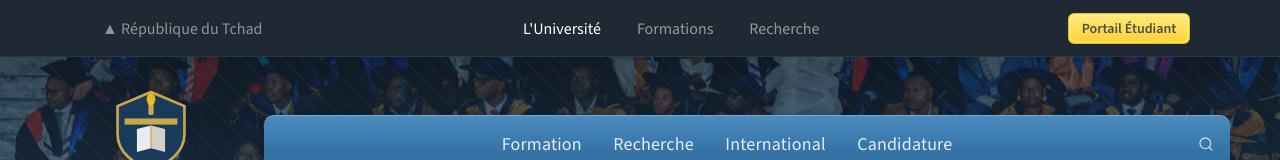
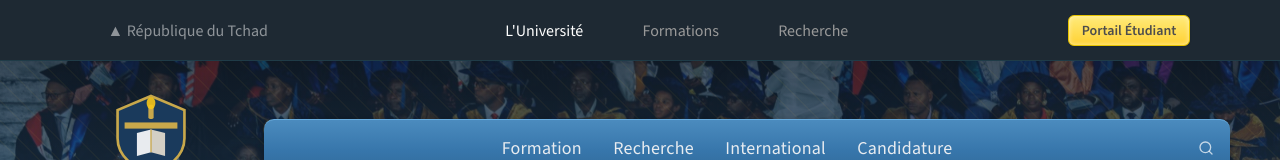
Before and after one commit to Barya696/universite-ndjamena-official-web, a React (Vite) app in the folder frontend/: page / in a window 1280 px wide. Shown: the top 160 px of the page. Built offline with nearby package versions, Linux system fonts and the light colour scheme.

Commit message:
hover effects

```diff
--- a/frontend/src/app/MainLayout.tsx
+++ b/frontend/src/app/MainLayout.tsx
@@ -155,13 +155,28 @@ function TopBarDropdown({
     <div className="relative group flex items-center">
       <a
         href={item.href}
-        className="block whitespace-nowrap transition-colors duration-200 hover:text-white"
-        style={topBarLinkStyle(active)}
+        className="block whitespace-nowrap rounded transition-all duration-200 hover:text-white"
+        style={{
+          ...topBarLinkStyle(active),
+          borderRadius: "6px",
+        }}
+        onMouseEnter={(e) => {
+          const el = e.currentTarget;
+          el.style.color = "#ffffff";
+          el.style.background = "rgba(255,255,255,0.08)";
+        }}
+        onMouseLeave={(e) => {
+          const el = e.currentTarget;
+          el.style.color = active
+            ? BRAND.nav.topBarLinkActive
+            : BRAND.nav.topBarLink;
+          el.style.background = "transparent";
+        }}
       >
         {item.label}
       </a>
 
-      <div className="absolute left-0 top-full pt-1 opacity-0 invisible group-hover:opacity-100 group-hover:visible transition-opacity duration-150 z-50">
+      <div className="absolute left-0 top-full pt-2 opacity-0 invisible group-hover:opacity-100 group-hover:visible transition-opacity duration-150 z-50">
         <div
           className="min-w-[14em] border-t rounded-b overflow-hidden"
           style={{
@@ -489,7 +504,7 @@ export default function MainLayout({ children }: MainLayoutProps) {
                 ▲ République du Tchad
               </div>
 
-              <div className="flex-1 flex items-center justify-center gap-1 md:gap-3 flex-wrap">
+              <div className="flex-1 flex items-center justify-center gap-3 md:gap-6 flex-wrap">
                 {TOPBAR_NAV_ITEMS.map((item, i) => (
                   <TopBarDropdown key={item.label} item={item} active={i === 0} />
                 ))}
--- a/frontend/src/app/brand.ts
+++ b/frontend/src/app/brand.ts
@@ -47,7 +47,7 @@ export const BRAND = {
     tier2Padding: "0.5em 1.5em 0.4em 1em",
     tier2LineHeight: "1.625",
     topBarSize: "1em",
-    topBarPadding: "0.5em 0.75em 0.4em",
+    topBarPadding: "0.6em 1.1em 0.55em",
   },
 
   hero: {
```
